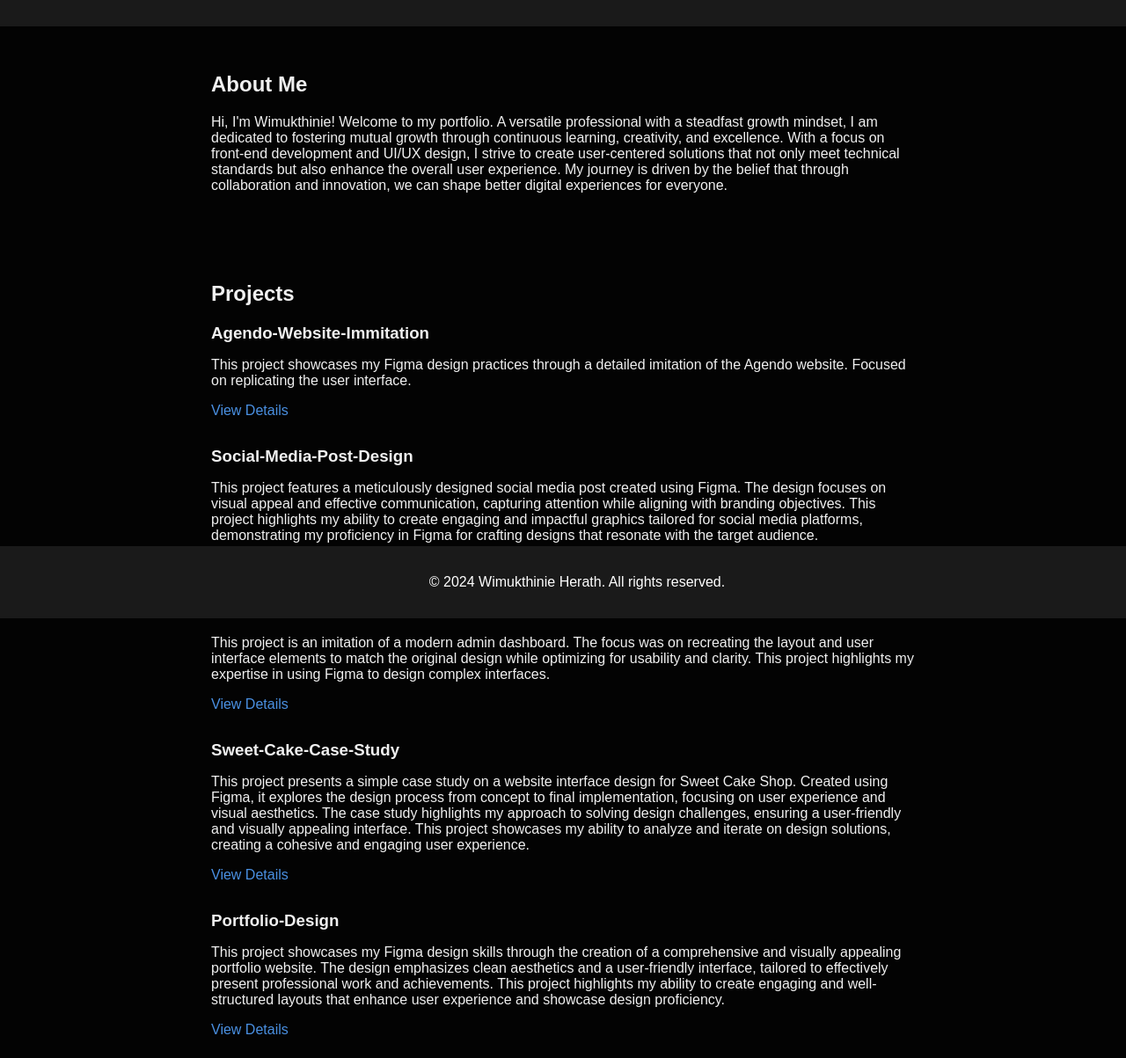
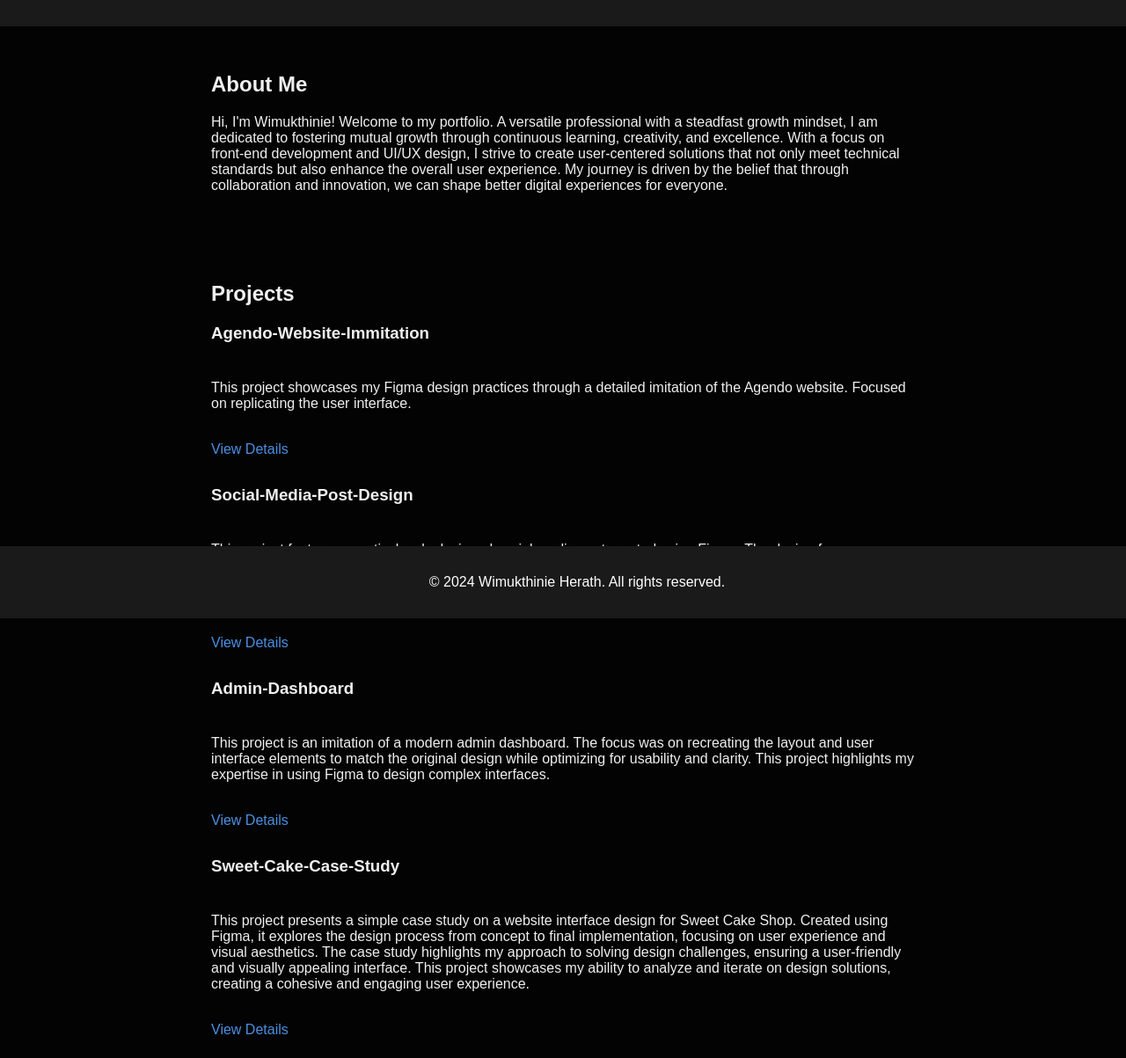
Before and after one commit to wimukthinie/wimukthinie.github.io, a plain HTML site: page Index.html in a window 1280 px wide. Shown: the part 97-1300 px from the top of the page at 88% size. Drawn offline with Linux system fonts and the light colour scheme.

Commit message:
Update Index.html

```diff
--- a/Index.html
+++ b/Index.html
@@ -43,28 +43,28 @@
     <section id="projects">
         <h2>Projects</h2>
         <div class="project">
-            <h3>Agendo-Website-Immitation</h3>
-            <p>This project showcases my Figma design practices through a detailed imitation of the Agendo website. Focused on replicating the user interface.</p>
+            <h3>Agendo-Website-Immitation</h3><br>
+            <p>This project showcases my Figma design practices through a detailed imitation of the Agendo website. Focused on replicating the user interface.</p><br>
             <a href="https://www.behance.net/gallery/191486375/Agendo-Website-Immitation" target="_blank" rel="noopener noreferrer">View Details</a>
         </div>
         <div class="project">
-            <h3>Social-Media-Post-Design</h3>
-            <p>This project features a meticulously designed social media post created using Figma. The design focuses on visual appeal and effective communication, capturing attention while aligning with branding objectives. This project highlights my ability to create engaging and impactful graphics tailored for social media platforms, demonstrating my proficiency in Figma for crafting designs that resonate with the target audience.</p>
+            <h3>Social-Media-Post-Design</h3><br>
+            <p>This project features a meticulously designed social media post created using Figma. The design focuses on visual appeal and effective communication, capturing attention while aligning with branding objectives. This project highlights my ability to create engaging and impactful graphics tailored for social media platforms, demonstrating my proficiency in Figma for crafting designs that resonate with the target audience.</p><br>
             <a href="https://www.behance.net/gallery/208286663/Social-Media-Post-Design" target="_blank" rel="noopener noreferrer">View Details</a>
         </div>
         <div class="project">
-            <h3>Admin-Dashboard</h3>
-            <p>This project is an imitation of a modern admin dashboard. The focus was on recreating the layout and user interface elements to match the original design while optimizing for usability and clarity. This project highlights my expertise in using Figma to design complex interfaces.</p>
+            <h3>Admin-Dashboard</h3><br>
+            <p>This project is an imitation of a modern admin dashboard. The focus was on recreating the layout and user interface elements to match the original design while optimizing for usability and clarity. This project highlights my expertise in using Figma to design complex interfaces.</p><br>
             <a href="https://www.behance.net/gallery/189078995/Admin-Dashboard" target="_blank" rel="noopener noreferrer">View Details</a>
         </div>
         <div class="project">
-            <h3>Sweet-Cake-Case-Study</h3>
-            <p>This project presents a simple case study on a website interface design for Sweet Cake Shop. Created using Figma, it explores the design process from concept to final implementation, focusing on user experience and visual aesthetics. The case study highlights my approach to solving design challenges, ensuring a user-friendly and visually appealing interface. This project showcases my ability to analyze and iterate on design solutions, creating a cohesive and engaging user experience.</p>
+            <h3>Sweet-Cake-Case-Study</h3><br>
+            <p>This project presents a simple case study on a website interface design for Sweet Cake Shop. Created using Figma, it explores the design process from concept to final implementation, focusing on user experience and visual aesthetics. The case study highlights my approach to solving design challenges, ensuring a user-friendly and visually appealing interface. This project showcases my ability to analyze and iterate on design solutions, creating a cohesive and engaging user experience.</p><br>
             <a href="https://www.behance.net/gallery/187399817/Sweet-Cake-Case-Study" target="_blank" rel="noopener noreferrer">View Details</a>
         </div>
         <div class="project">
-            <h3>Portfolio-Design</h3>
-            <p>This project showcases my Figma design skills through the creation of a comprehensive and visually appealing portfolio website. The design emphasizes clean aesthetics and a user-friendly interface, tailored to effectively present professional work and achievements. This project highlights my ability to create engaging and well-structured layouts that enhance user experience and showcase design proficiency.</p>
+            <h3>Portfolio-Design</h3><br>
+            <p>This project showcases my Figma design skills through the creation of a comprehensive and visually appealing portfolio website. The design emphasizes clean aesthetics and a user-friendly interface, tailored to effectively present professional work and achievements. This project highlights my ability to create engaging and well-structured layouts that enhance user experience and showcase design proficiency.</p><br>
             <a href="https://www.behance.net/gallery/188088721/Portfolio-Design" target="_blank" rel="noopener noreferrer">View Details</a>
         </div>
     </section>
```
